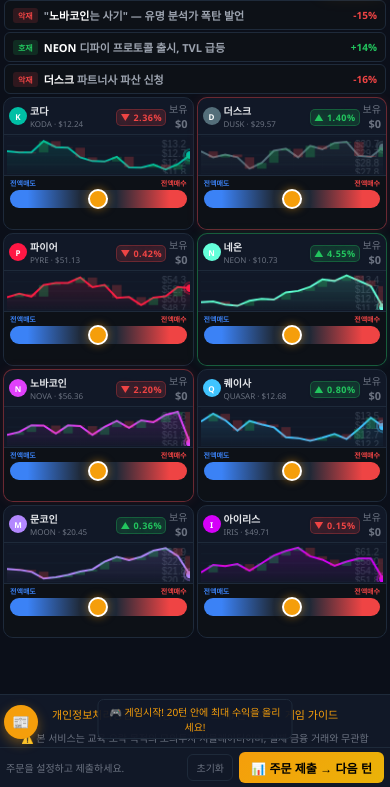
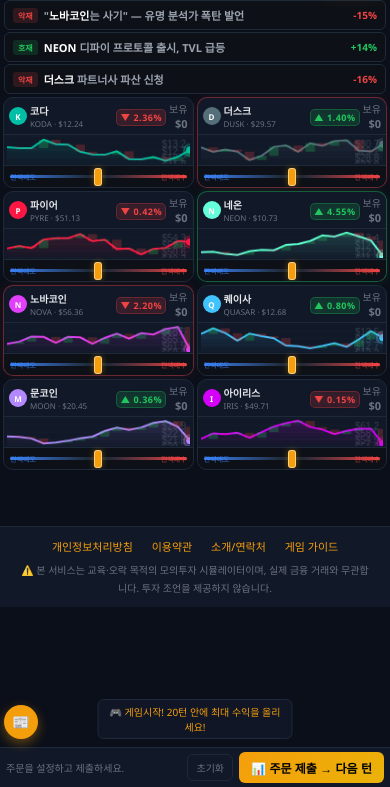
Before and after one commit to Sangjun0529/Crypto-Game, a plain HTML site: page index.html in a window 390 px wide. Both pictures are taken after a click on the button "게임 시작". Shown: the part 57-844 px from the top of the page. Drawn offline with Linux system fonts and the light colour scheme.

Commit message:
v18: 모바일 슬라이더 라인+직사각형 썸, 차트 높이 축소

```diff
--- a/index.html
+++ b/index.html
@@ -207,16 +207,15 @@ header{display:flex;justify-content:space-between;align-items:center;padding:12p
 .order-row.collapsed{display:none !important;}
 
 /* ─── 모바일 슬라이더 주문 ─── */
-.order-slider-wrap{display:none;padding:4px 8px 6px;border-top:1px solid var(--border);background:#0d1117;}
-.order-slider-labels{display:flex;justify-content:space-between;font-size:8px;font-weight:700;margin-bottom:2px;}
-.order-slider-labels .sell-label{color:var(--sell);}
-.order-slider-labels .buy-label{color:var(--buy);}
-.order-slider-labels .mid-label{color:var(--muted);position:absolute;left:50%;transform:translateX(-50%);}
-.order-slider-row{position:relative;display:flex;align-items:center;gap:4px;}
-.order-slider{-webkit-appearance:none;appearance:none;width:100%;height:20px;border-radius:10px;outline:none;cursor:pointer;position:relative;background:linear-gradient(90deg,var(--sell) 0%,var(--sell) 10%,#1f2937 40%,#1f2937 60%,var(--buy) 90%,var(--buy) 100%);}
-.order-slider::-webkit-slider-thumb{-webkit-appearance:none;width:24px;height:24px;border-radius:50%;background:var(--accent);border:2px solid #fff;cursor:pointer;box-shadow:0 0 8px rgba(245,158,11,.5);position:relative;z-index:2;}
-.order-slider::-moz-range-thumb{width:24px;height:24px;border-radius:50%;background:var(--accent);border:2px solid #fff;cursor:pointer;box-shadow:0 0 8px rgba(245,158,11,.5);}
-.order-slider-val{font-size:11px;font-weight:800;text-align:center;min-height:16px;margin-top:1px;}
+.order-slider-wrap{display:none;padding:0 6px;background:#0d1117;border-top:1px solid var(--border);position:relative;height:26px;}
+.order-slider-labels{display:flex;justify-content:space-between;align-items:center;font-size:7px;font-weight:800;pointer-events:none;position:absolute;top:0;left:6px;right:6px;height:100%;z-index:1;}
+.order-slider-labels .sell-label{color:var(--sell);opacity:.6;}
+.order-slider-labels .buy-label{color:var(--buy);opacity:.6;}
+.order-slider-row{position:relative;height:100%;display:flex;align-items:center;}
+.order-slider{-webkit-appearance:none;appearance:none;width:100%;height:3px;border-radius:2px;outline:none;cursor:pointer;background:linear-gradient(90deg,var(--sell),#1f2937 45%,#1f2937 55%,var(--buy));}
+.order-slider::-webkit-slider-thumb{-webkit-appearance:none;width:10px;height:22px;border-radius:3px;background:var(--accent);border:1px solid rgba(255,255,255,.5);cursor:pointer;box-shadow:0 0 6px rgba(245,158,11,.4);}
+.order-slider::-moz-range-thumb{width:10px;height:22px;border-radius:3px;background:var(--accent);border:1px solid rgba(255,255,255,.5);cursor:pointer;box-shadow:0 0 6px rgba(245,158,11,.4);}
+.order-slider-val{position:absolute;top:1px;left:50%;transform:translateX(-50%);font-size:9px;font-weight:800;white-space:nowrap;pointer-events:none;z-index:2;text-shadow:0 1px 3px rgba(0,0,0,.8);}
 
 /* ─── 모바일 사이드바 토글 ─── */
 .mobile-sidebar-toggle{display:none;}
@@ -288,7 +287,7 @@ header{display:flex;justify-content:space-between;align-items:center;padding:12p
   .coin-price-area{text-align:right;}
 
   /* ★ 차트 초소형 */
-  .chart-area{height:48px;padding:2px 4px;}
+  .chart-area{height:36px;padding:1px 4px;}
 
   /* ★ 모바일: 슬라이더 주문 */
   .order-toggle{display:none !important;}
@@ -357,12 +356,10 @@ header{display:flex;justify-content:space-between;align-items:center;padding:12p
   .coin-price{font-size:9px;}
   .coin-change{font-size:9px;padding:1px 3px;}
   .coin-hold-qty{font-size:11px!important;}
-  .chart-area{height:40px;padding:1px 3px;}
-  .order-slider-wrap{padding:2px 6px 4px;}
-  .order-slider{height:18px;}
-  .order-slider::-webkit-slider-thumb{width:20px;height:20px;}
-  .order-slider-labels{font-size:7px;}
-  .order-slider-val{font-size:9px;}
+  .chart-area{height:30px;padding:1px 3px;}
+  .order-slider-wrap{height:22px;}
+  .order-slider::-webkit-slider-thumb{width:8px;height:18px;}
+  .order-slider-val{font-size:8px;}
   .bottom-bar{padding:4px 6px;}
   .submit-btn{padding:7px 12px;font-size:12px;}
   .reset-btn{padding:5px 8px;font-size:10px;}
@@ -371,13 +368,15 @@ header{display:flex;justify-content:space-between;align-items:center;padding:12p
 
 /* ═══ 매우 작은 높이 (667px 이하, SE 등) ═══ */
 @media(max-width:768px) and (max-height:667px){
-  .chart-area{height:35px;}
+  .chart-area{height:24px;}
   .coin-header{padding:2px 4px;gap:2px;}
   .coin-icon{width:16px;height:16px;font-size:7px;}
   .coin-name{font-size:9px;}
   .coin-price{font-size:8px;}
   .coin-change{font-size:8px;}
   .coin-hold-qty{font-size:10px!important;}
+  .order-slider-wrap{height:20px;}
+  .order-slider::-webkit-slider-thumb{width:8px;height:16px;}
 }
 </style>
 </head>
```
